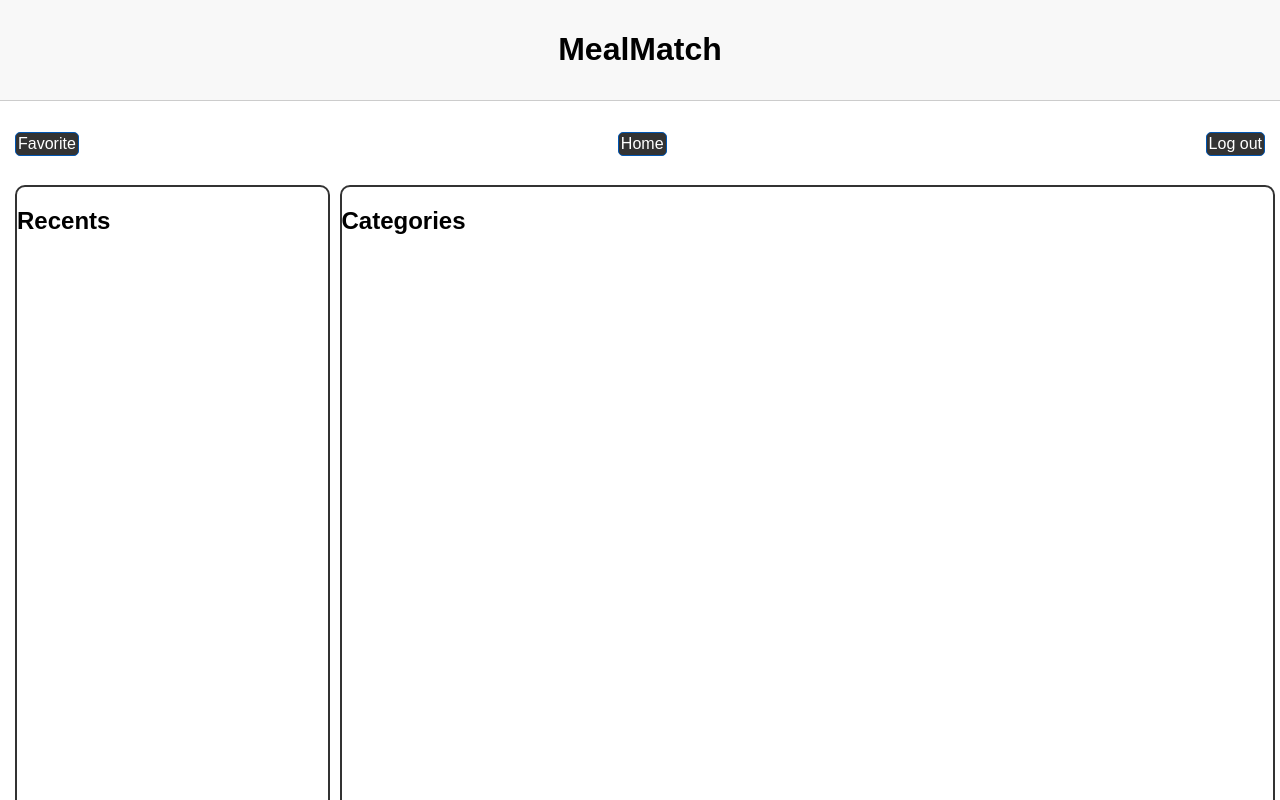
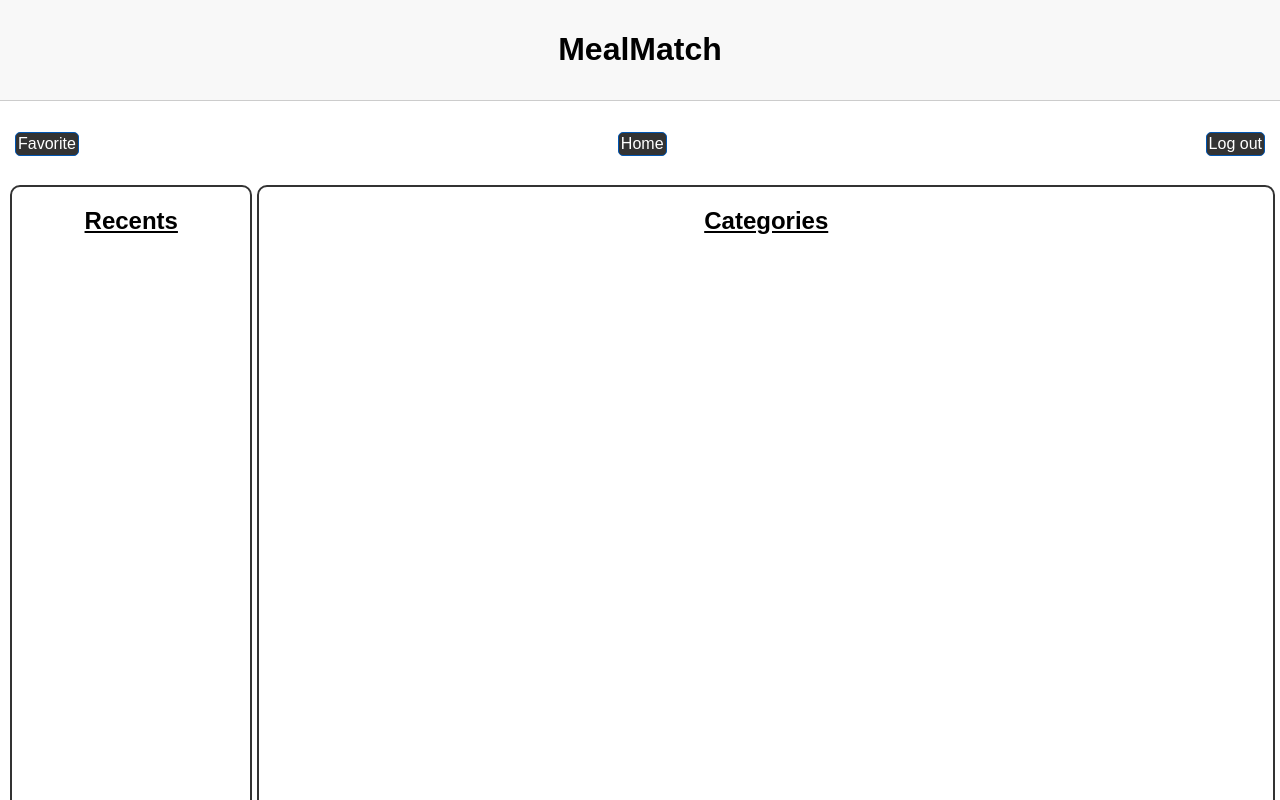
Before and after one commit to jocephuss/MealMatch, a React (Vite) app in the folder client/: page /favorite in a window 1280 px wide. Shown: the top 800 px of the page. Built offline with nearby package versions, Linux system fonts and the light colour scheme.

Commit message:
Adjusted styles

```diff
--- a/client/src/index.css
+++ b/client/src/index.css
@@ -122,7 +122,9 @@ button:hover {
 .center-column {
   display: flex;
   flex-direction: column;
-  width: 50%;
+  text-align: center;
+  text-decoration: underline;
+  width: 85%;
   height: 100%;
   margin: 5px;
   border: solid 2px #333;
@@ -131,7 +133,9 @@ button:hover {
 .center-column2 {
   display: flex;
   flex-direction: row;
-  width: 75%;
+  justify-content: center;
+  text-decoration: underline;
+  width: 85%;
   height: 100%;
   margin: 5px;
   border: solid 2px #333;
@@ -140,6 +144,8 @@ button:hover {
 .left-column {
   display: flex;
   flex-direction: column;
+  text-align: center;
+  text-decoration: underline;
   width: 25%;
   height: 100%;
   margin: 5px;
@@ -149,9 +155,10 @@ button:hover {
 .left-column2 {
   display: flex;
   flex-direction: column;
-  width: 25%;
+  text-align: center;
+  text-decoration: underline;
+  width: 20%;
   height: 100%;
-  margin: 5px;
   border: solid 2px #333;
   border-radius: 10px;
 }
```
